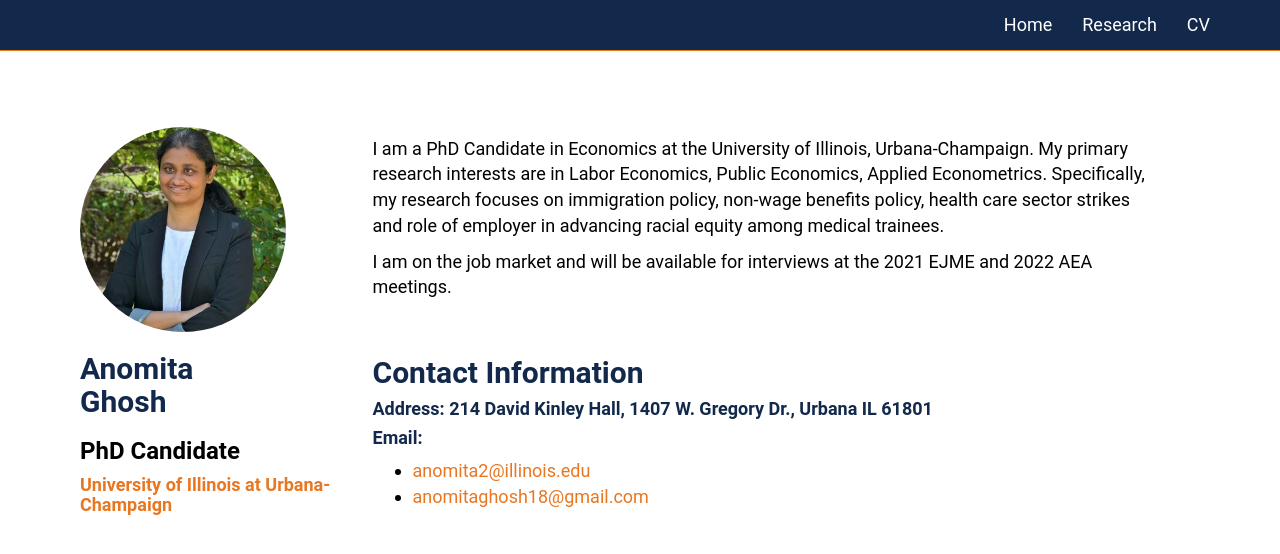
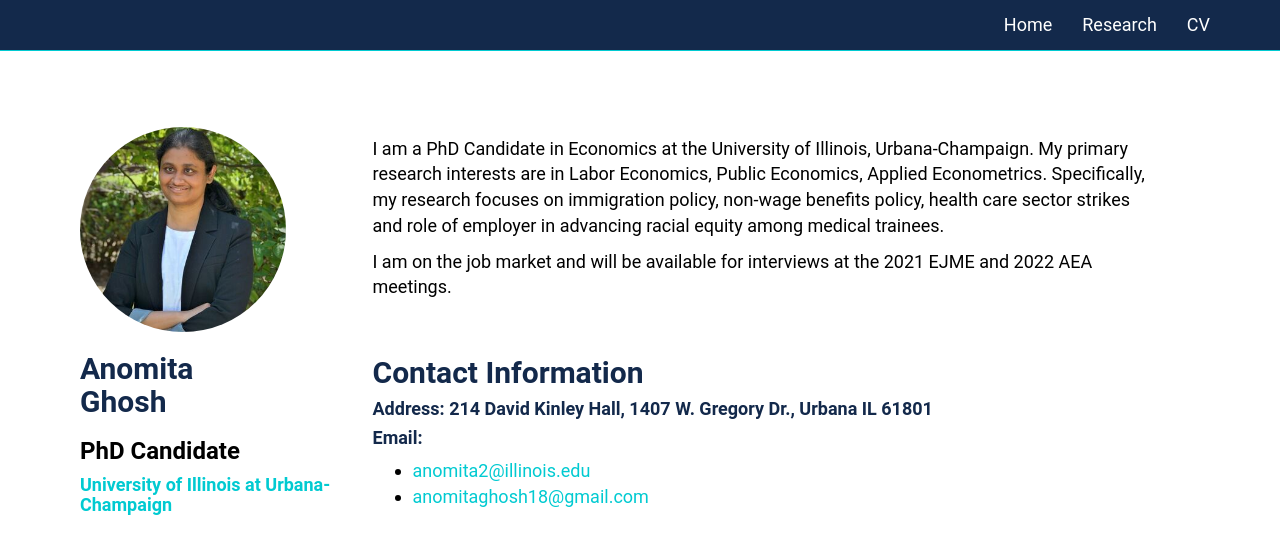
Before and after one commit to anomitaghosh/anomitaghosh.github.io, a Jekyll site: the page built from index.md, in a window 1280 px wide. Shown: the top 554 px of the page. Built offline with Jekyll 4.4.1, drawn with Linux system fonts in a browser that asks for light colours.

Commit message:
Update head_style.css

```diff
--- a/assets/css/head_style.css
+++ b/assets/css/head_style.css
@@ -25,11 +25,11 @@ h2, h4{
 }
 
 .a1 {
-  color: #E87722;
+  color: #01cad1;
 }
 
 a{
-  color: #E87722;
+  color: #01cad1;
 }
 
 
@@ -54,15 +54,15 @@ a{
 
 .navbar-color{
     background-color: #13294b;;
-    border-color: #E87722;
-    font-color: #E87722;
-    color: #E87722;
+    border-color: #01cad1;
+    font-color: #01cad1;
+    color: #01cad1;
 }
 
 .nav > li > a:hover,
 .nav > li > a:focus {
-  text-decoration: #E87722;
-  background-color: #E87722;
+  text-decoration: #01cad1;
+  background-color: #01cad1;
 }
 
 .navbar-inverse .navbar-brand {
@@ -89,10 +89,10 @@ a{
 }
 
 .navbar .navbar-nav > li > a:hover {
-  color: #E87722;
+  color: #01cad1;
 }
 
-.collapse, .navbar-collapse{ color: #E87722; }
+.collapse, .navbar-collapse{ color: #01cad1; }
 
 .img-portfolio {
     margin-bottom: 30px;
```
